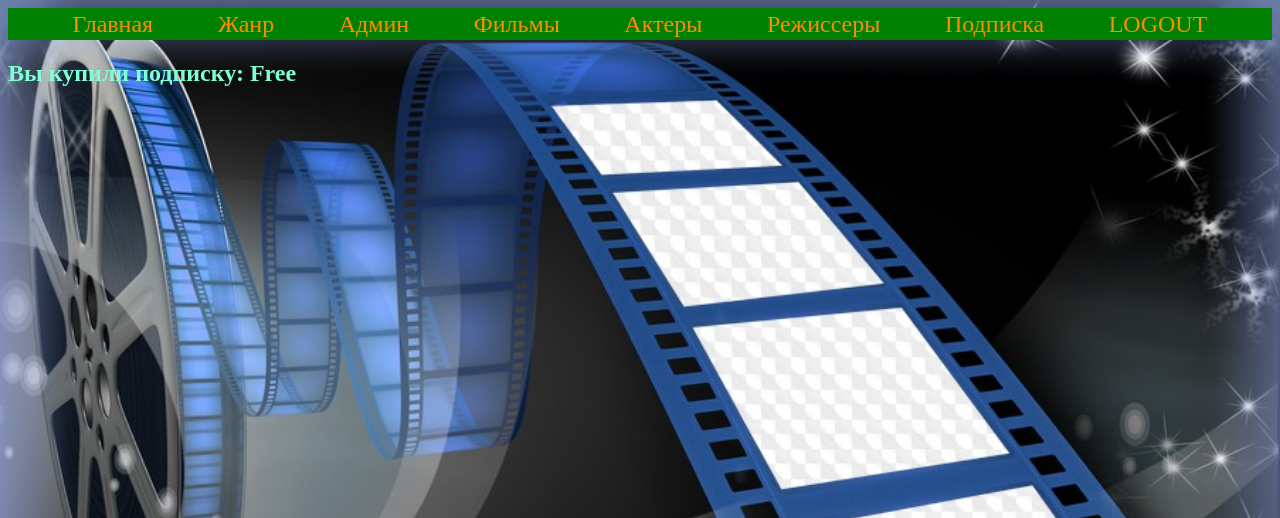
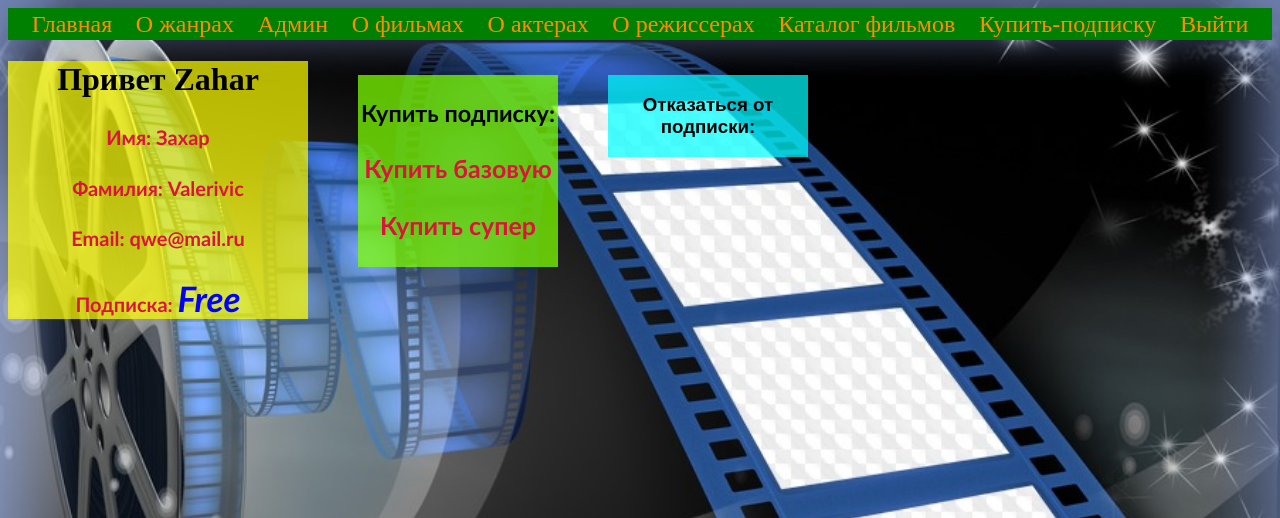
Before and after one commit to BareonZahar/Django09Kino, a Django app: page /status/buy/1/ in a window 1280 px wide. Shown: the top 518 px of the page. Run offline with Django 4.2, Linux system fonts and the light colour scheme; a user stored in the database is signed in; data comes from the database, SQL or seed files in the repository; both versions use the stored data as it was after the commit.

Commit message:
f-mod-33

```diff
--- a/catalog/static/css/main.css
+++ b/catalog/static/css/main.css
@@ -207,3 +207,16 @@ b{
 h4{
     color: crimson;
 }
+.ganry button{
+    background-color: yellow;
+    font-size: 15px;
+    color: darkgreen;
+}
+.ganry button:hover{
+     transform: rotate(25deg);
+}
+.ganry h1{
+    text-align: center;
+    color: aqua;
+    background-color: rgba(0, 128, 0, 0.71);
+}
--- /dev/null
+++ b/catalog/static/css/otsuper.css
@@ -0,0 +1,43 @@
+body{
+    position: relative;
+}
+.user{
+    text-align: center;
+    background-color: rgba(255, 255, 0, 0.71);
+    width: 300px;
+}
+.user h4{
+    font-size: 20px;
+    font-family: Calibri;
+}
+.kupitpodpis{
+    position: absolute;
+    text-align: center;
+    background-color: rgba(124, 252, 0, 0.75);
+    font-size: 20px;
+    font-family: Calibri;
+    margin-left: 350px;
+    width: 200px;
+    margin-top: -270px;
+}
+.otkazpodris{
+    text-align: center;
+    position: absolute;
+    font-family:Arial;
+    margin-left: 600px;
+    width: 200px;
+    margin-top: -270px;
+    background-color: rgba(0, 255, 255, 0.71);
+}
+a{
+    text-decoration: none;
+    font-size: 25px;
+    color: crimson;
+}
+a:hover{
+    color: white;
+    box-shadow: 0 10px darkblue;
+}
+i{
+    font-size: 35px;
+}
--- a/catalog/views.py
+++ b/catalog/views.py
@@ -26,7 +26,7 @@ def ganry(req):
     k2 = Genre.objects.all()
     print(k2, 'нет ничего')
     data = {'ganry':k2}
-    return render(req,'index.html',data)
+    return render(req,'new.html',data)
 
 def pro_ganry(req,id):
     k1 = Genre.objects.get(id=id)
@@ -68,6 +68,23 @@ def prosmotr(req,id1,id2,id3):
     data = {'kino':k1,'status':k2,'statuskino':k3,'prava':permission}
     return render(req,'prosmotr.html',data)
 
+
+def kuppodpiska(req):
+    return render(req,'kuppodpiska.html')
+
+def otsuper(req,type):
+    usid = req.user.id  # находим номер текущего пользователя
+    user123 = User.objects.get(id=usid)  # находим его в табличке юзер
+    statusnow = user123.groups.all()[0].id  # находим номер его погдписке (группы)
+    grold = Group.objects.get(id=statusnow)  # находим его подписку в таблице group
+    grold.user_set.remove(user123)  # удаляем старую подписку
+    grnew = Group.objects.get(id=type)  # находим новую подписку в таблице group
+    grnew.user_set.add(user123)  # добовляем новую подписку
+    k1 = grnew.name
+    data = {'otsuper':k1}
+    return render(req,'kuppodpiska.html',data)
+
+
 def buy(req,type):
     usid = req.user.id  #  находим номер текущего пользователя
     user123 = User.objects.get(id=usid)  #  находим его в табличке юзер
@@ -78,7 +95,7 @@ def buy(req,type):
     grnew.user_set.add(user123)   # добовляем новую подписку
     k1 = grnew.name
     data = {'podpiska':k1}
-    return render(req,'buy.html',data)
+    return render(req,'kuppodpiska.html',data)
 
 from django.views import generic
 
--- a/django09/urls.py
+++ b/django09/urls.py
@@ -33,6 +33,8 @@ urlpatterns = [
     path('ganry/pro_ganry/<int:id>/',views.pro_ganry,name='pro_ganry'),
     path('status/', views.status, name='status'),
     path('status/prosmotr/<int:id1>/<int:id2>/<int:id3>/', views.prosmotr, name='prosmotr'),
-    path('status/buy/<int:type>/', views.buy, name='buystatus')
+    path('status/buy/<int:type>/', views.buy, name='buystatus'),
+    path('kuppodpiska/', views.kuppodpiska,name='kuppodpiska'),
+    path('otsuper/<int:type>/',views.otsuper,name='otsuper')
 
 ]
--- a/templates/index.html
+++ b/templates/index.html
@@ -12,23 +12,23 @@
      {% block menu %}
        <div class="menu">
            <a href="{% url 'home' %}">Главная</a>
-           <a href="{% url 'ganry' %}">Жанр</a>
+           <a href="{% url 'ganry' %}">О жанрах</a>
            <a href="{% url 'admin:index' %}">Админ</a>
-           <a href="{% url 'allkino' %}">Фильмы</a>
-           <a href="{% url 'actor' %}">Актеры</a>
-           <a href="{% url 'director' %}">Режиссеры</a>
-           <a href="{% url 'status' %}">Подписка</a>
+           <a href="{% url 'allkino' %}">О фильмах</a>
+           <a href="{% url 'actor' %}">О актерах</a>
+           <a href="{% url 'director' %}">О режиссерах</a>
+           <a href="{% url 'status' %}">Каталог фильмов</a>
+           <a href="{% url 'kuppodpiska' %}">Купить-подписку</a>
            {% if not user.username %}
-            <a href="{% url 'login' %}">LOGIN</a>
+            <a href="{% url 'login' %}">Войти</a>
            {% else %}
-            <a href="{% url 'logout' %}">LOGOUT</a>
+            <a href="{% url 'logout' %}">Выйти</a>
             {% endif %}
        </div>
      {% endblock menu %}
      {% block  sentr %}
          <div class="fotoGlavn">
 {#             <img src="{% static 'img/koral.jpg' %}" alt="" width="1400" height="300">#}
-
          </div>
      {% endblock sentr %}
      {% block content %}
@@ -48,22 +48,7 @@
          <h2>а также смотреть фильмы в бессплатном разделе</h2>
          <h2>Желаем хорошего просмотра. </h2>
          </div>
-           <div class="ganry">
-               <h1>Фильмы по жанру:</h1>
-                  {% for i in ganry %}
-                     <h2>{{ i.name }}</h2>
-                         <a href="{% url 'pro_ganry' i.id%}">
-                             <button>Смотреть</button>
-                         </a>
-                        <div class="card1">
-                     {% for kino in i.kino_set.all %}
-                        <div >
-                             <h4 class="card2">{{ kino }}</h4>
-                        </div>
-                     {% endfor %}
-                      </div>
-                  {% endfor %}
-           </div>
+
      {% endblock content %}
 </body>
 </html>
--- /dev/null
+++ b/templates/kuppodpiska.html
@@ -0,0 +1,37 @@
+{% extends 'index.html'%}
+{% load static %}
+ {%  block head %}
+    <title>Форма подписки</title>
+        <link rel="stylesheet" href="{% static 'css/main.css' %}">
+        <link rel="stylesheet" href="{% static 'css/otsuper.css' %}">
+    {% endblock %}
+{% block content %}
+    <div class="user">
+        <h1>Привет {{ user.username.title }}</h1>
+        <h4> Имя:	{{ user.first_name }}</h4>
+        <h4>Фамилия:	{{ user.last_name }}</h4>
+        <h4>Email:	{{ user.email }}</h4>
+        <h4>Подписка:	<i>{{ user.groups.all.0 }}</i></h4>
+    </div>
+    <div class="kupitpodpis">
+        <h3>Купить подписку:</h3>
+       {% if user.groups.all.0.id == 1%}
+           <h4><a href="{% url 'buystatus' type=2%}">Купить базовую</a></h4>
+           <h4><a href="{% url 'buystatus' type=3%}">Купить супер</a></h4>
+             {% elif  user.groups.all.0.id == 2 %}
+           <h4><a href="{% url 'buystatus' type=3%}">Купить супер</a></h4>
+{#        {% else %}#}
+{#            <h4>Приятного просмотра</h4>#}
+        {% endif %}
+    </div>
+    <div class="otkazpodris">
+    <h3>Отказаться от подписки:</h3>
+        {% if user.groups.all.0.id == 3 %}
+            <h3><a href="{% url 'otsuper' type=2%}">От Super</a></h3>
+             <h3><a href="{% url 'otsuper' type=1%}">От Based</a></h3>
+        {% elif user.groups.all.0.id == 2 %}
+    <h3><a href="{% url 'otsuper' type=1%}">От Based</a></h3>
+        {% endif %}
+    </div>
+
+{% endblock content %}
```
Also changed, not shown: catalog/static/css/prosmotr.css (+13 -3 lines), templates/new.html (+18 -1 lines), templates/podpiska.html (+19 -0 lines), templates/prosmotr.html (+38 -16 lines), dbfilm.sqlite3.
